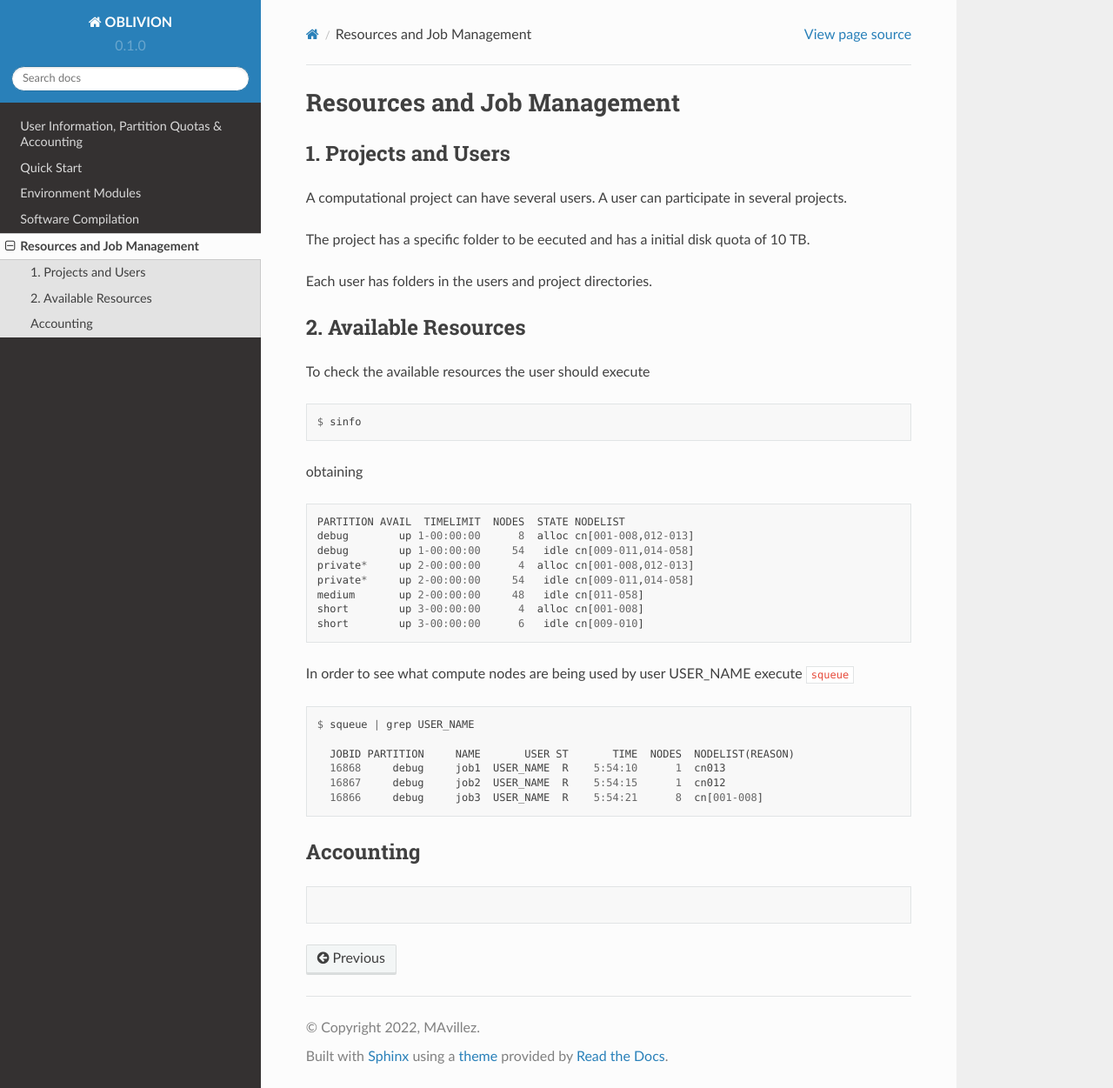
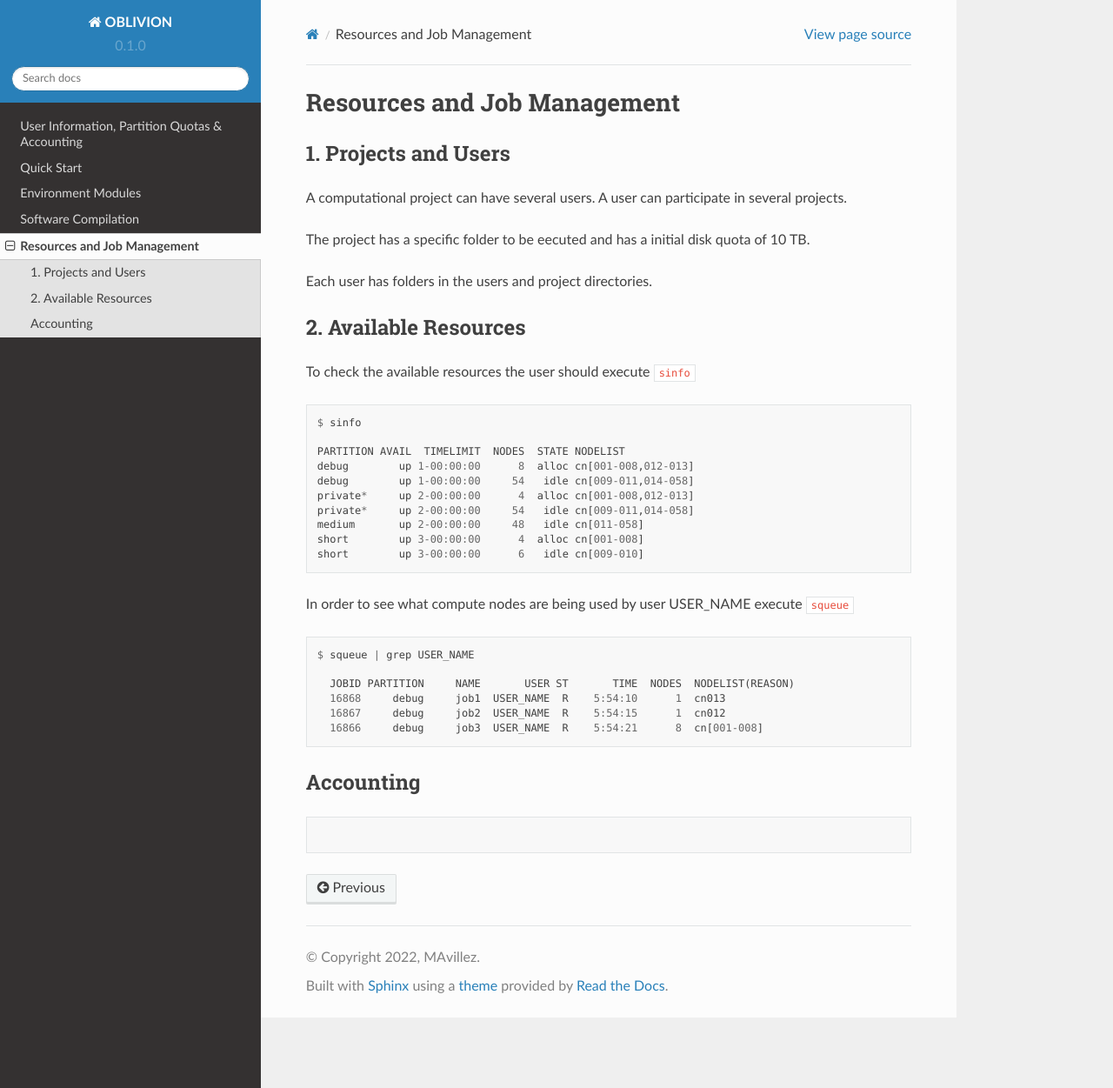
Before and after one commit to mavillez/Oblivion, a Sphinx documentation site: the page built from docs/source/management.rst, in a window 1280 px wide and 1251 px high. Shown: the whole window at 87% size. Built offline with Sphinx 7.4.7 and the Read the Docs theme 2.0.0, drawn with Linux system fonts in a browser that asks for light colours.

Commit message:
Update management.rst

```diff
--- a/docs/source/management.rst
+++ b/docs/source/management.rst
@@ -14,15 +14,11 @@ Each user has folders in the users and project directories.
 2. Available Resources
 ----------------------
 
-To check the available resources the user should execute
+To check the available resources the user should execute ``sinfo``
 
 .. code-block:: julia
 
   $ sinfo
-
-obtaining
-
-.. code-block:: julia
 
   PARTITION AVAIL  TIMELIMIT  NODES  STATE NODELIST
   debug        up 1-00:00:00      8  alloc cn[001-008,012-013]
```
